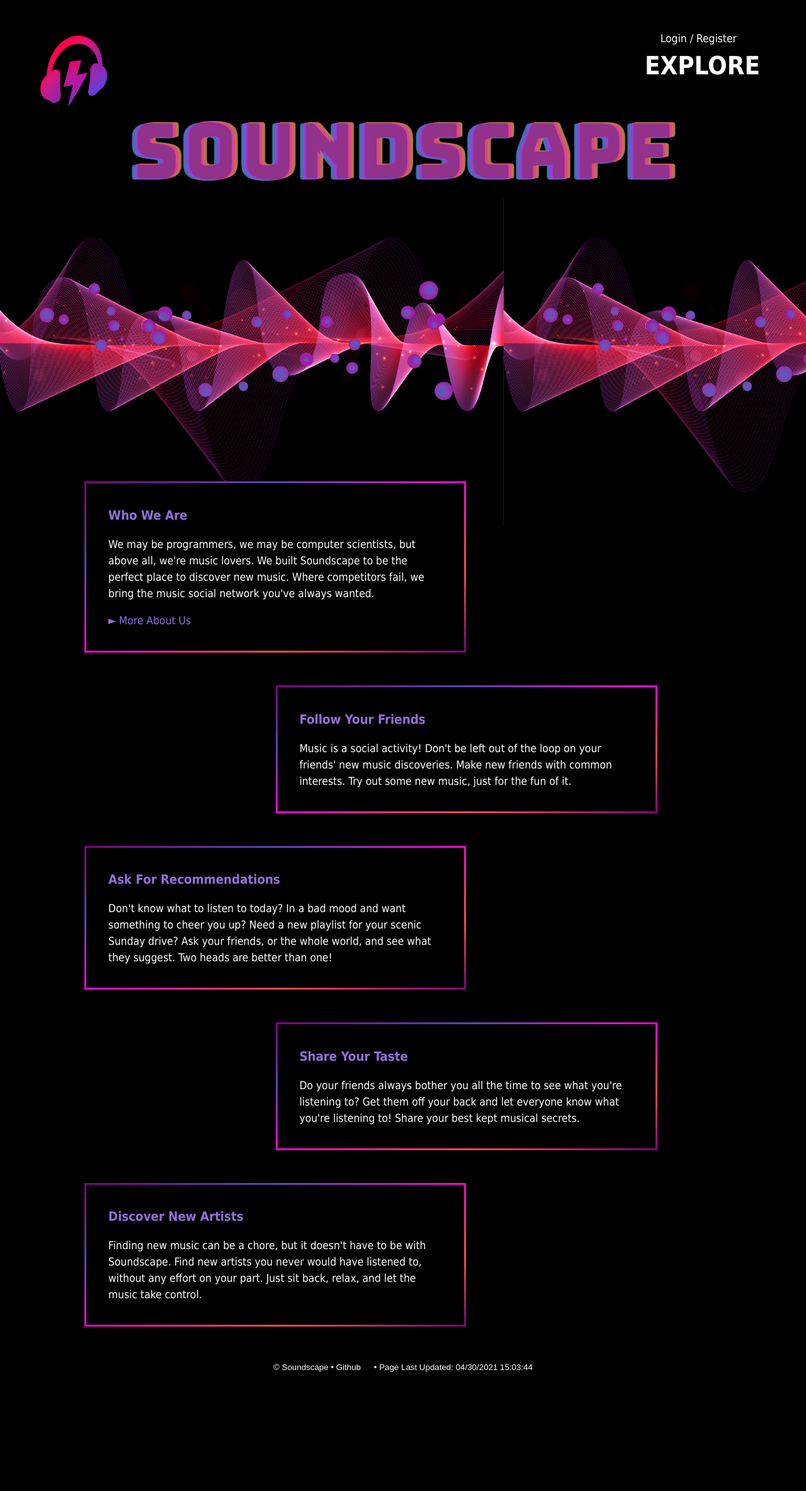
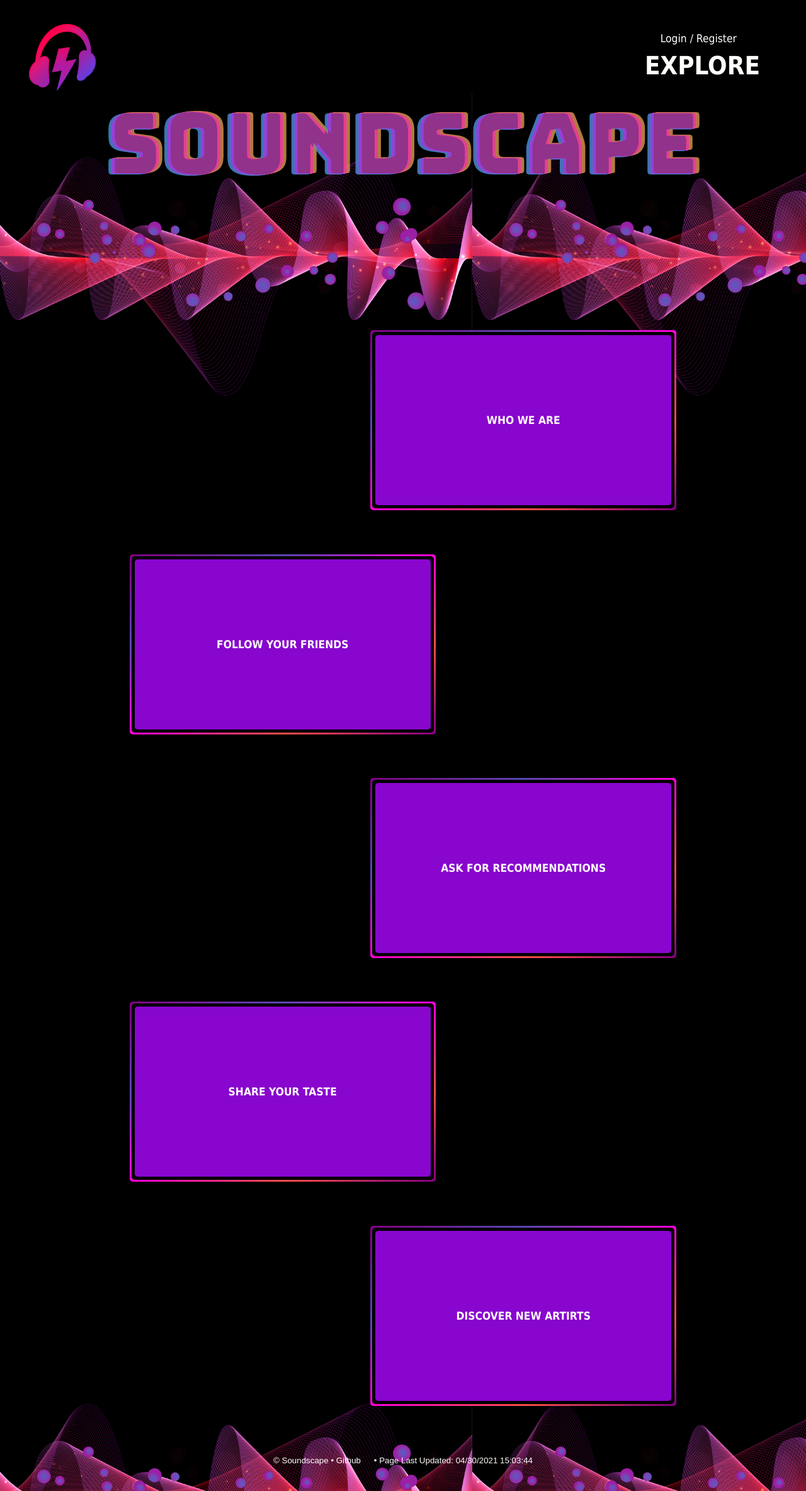
Before and after one commit to larenspear/Soundscape, a PHP site: page /home.php in a window 1280 px wide. Shown: the whole page at 63% size. Before the commit the page ends 2178 px from the top, so only its background shows below. Run offline with PHP 8.4, Linux system fonts and the light colour scheme.

Commit message:
overhaul to home.php

```diff
--- a/css/home.css
+++ b/css/home.css
@@ -1,86 +1,222 @@
+/* General settings - Config - Home.php
+------------------------------------------------------------------------------- */
+
+/* global variables */
+:root {
+  --background-black: #000000;
+  --content-title: #9370db;
+
+  --gradient-1: #800080;
+  --gradient-2: #5946b2;
+  --gradient-3: #FF00D9;
+  --gradient-4: #fb4d46;
+
+  --custom-purple: #8806ce;
+
+  --test1: #D04471;
+  --content-text: #fefefa;
+  --content-title: #9370db;
+
+  --light-grey: #eae7e6;
+  --dark-grey: #57605f;
+  --orange: #bf5700;
+  --light-orange: #ffa700;
+  --shadow-color: #000000aa;
+}
+
+/* presets */
+* {
+  box-sizing: border-box;
+}
+
 body{
-  background-image: url("../data/backgroundWave.png");
-  background-size:800px;
+  font-family: Tahoma, Verdana, Segoe, sans-serif;
   color:#fefefa;
-  font-family: Tahoma, Verdana, Segoe, sans-serif;
   line-height:150%;
   font-size:13pt;
+
+  background-image: url("../data/backgroundWave2.png");
+  background-color: var(--background-black);
+  background-size:750px;
+
   min-width:1000px;
-  background-color:black;
-}
-.center {
-  display: block;
-  margin-left: auto;
-  margin-right: auto;
-  width: 900px;
 }
 
-#mainContent{
-  margin-top:450px;
-  min-width:80%;
+a{
+  color:#fefefa;
+  text-decoration:none;
 }
-h3{
-  color:#9370db;
+
+a:hover{
+  opacity:.5;
 }
+
+a:visited{
+  color:#fefefa;
+}
+
+/* Header
+------------------------------------------------------------------------------- */
+header{
+  margin: .75em;
+  padding: 1em ;
+}
+
 .banner{
-  margin-bottom:6em;
+  margin-bottom: 6em;
 }
+
 #bannerLeft{
   float: left;
-  margin-left:1em;
-  margin-top:1em;
 }
+
+#logo {
+  width: 120px;
+  height: 120px;
+  margin: 0;
+  padding: 0;
+}
+
 #bannerRight{
   float: right;
   margin-right:2em;
 }
-#bannerRight p{
-  color:#D04471;
 
+#bannerRight a{
+  color: linear-gradient(var(--gradient-1), var(--gradient-2), var(--gradient-3));
 }
+
+#bannerRight a:hover{
+  color: var(--light-orange);
+  opacity:1;
+}
+
 #explore a{
   font-size:30pt;
-  color:linear-gradient(#fe4164,#8b008b, #8806ce);
   font-weight:bold;
 }
-#explore a:hover{
-  color: #ffa700;
-  opacity:1;
+
+
+
+/* Main Content
+------------------------------------------------------------------------------- */
+#mainContent{
+  margin-top:200px;
+
+  display: flex;
+  flex-direction: column;
+  align-items: center;
+  justify-content: center;
 }
-header{
-  margin:.75em;
-  border:3px #fefefa;
-  padding:1em;
+
+#biggerLogoWrapper, #biggerLogo {
+  background: transparent;
+  max-height: 150px;
+  padding: 0;
+
+  display: flex;
+  justify-content: center;
 }
+
 .contentContainerWrap{
+  /* min-height: 300px;
+  min-width: 300px; */
   max-width: 600px;
-  position: relative;
-  background: linear-gradient(to bottom right, purple, #5946b2, #FF00D9,#fb4d46, purple);
   padding: 3px;
   margin-top:2em;
+  border-radius: 5px;
+
+  position: relative;
+
+  background: linear-gradient(to bottom right,
+  var(--gradient-1), var(--gradient-2), var(--gradient-3),var(--gradient-4), var(--gradient-1));
 }
 .contentContainer{
+  /* min-height: 300px;
+  min-width: 300px; */
+  max-width: 600px;
+  border-radius: 5px;
+
+  position: relative;
+
+  display: flex;
+  flex-direction: column;
+  align-items: center;
+  justify-content: center;
+
   background: black;
-  color: white;
-  padding: 1em 2em 1em 2em
 }
 
-#feature0{
-  margin: 2em 30% 3em 0;
-}
-#feature1{
-  margin:3em auto 3em 30%;
-}
-#feature2{
-  margin: 3em 30% 3em 0;
-}
-#feature3{
-  margin: 3em auto 3em 30%;
-}
-#feature4{
-  margin: 3em 30% 3em 0;
+.contentContainerWrap:nth-child(odd) {
+  /* background: red; */
+  margin: 2em 2em 2em 33%;
 }
 
+.contentContainerWrap:nth-child(even) {
+  /* background: green; */
+  margin: 2em 33% 2em 2em;
+}
+
+
+/* Animations */
+.animation_box {
+  position: relative;
+  width: calc(500px - 30px);
+  height: calc(300px - 30px);
+
+  margin: 5px;
+  overflow: hidden;
+  border-radius: 5px;
+
+  background-color: var(--gradient-1);
+}
+
+.animation_box .box_title {
+  position: absolute;
+  top: 0;
+  left: 0;
+  width: 100%;
+  height: 100%;
+
+  background-color: var(--custom-purple);
+  font-weight: bold;
+  transition: 0.4s;
+
+  display: flex;
+  justify-content: center;
+  align-items: center;
+  z-index: 1;
+}
+
+.animation_box:hover .box_title{
+  top:10px;
+  left: calc(10%);
+  margin:auto;
+  width: 80%;
+  height: 60px;
+  border-radius: 5px;
+}
+
+.animation_box .animation_content {
+  position: absolute;
+  top: 50px;
+  height: calc(100% - 50px);
+  text-align: center;
+  padding: 1em;
+  box-sizing: border-box;
+  transition: 0.6s;
+  opacity: 0;
+}
+
+.animation_box:hover .animation_content {
+  top: 0px;
+  opacity: 1;
+}
+
+
+
+/* Footer
+------------------------------------------------------------------------------- */
 
 footer{
   margin-top:3em;
@@ -90,13 +226,3 @@ footer{
   padding-bottom:2em;
   border-top:#fefefa;
 }
-a{
-  color:#fefefa;
-  text-decoration:none;
-}
-a:hover{
-  opacity:.5;
-}
-a:visited{
-  color:#fefefa;
-}
--- a/home.php
+++ b/home.php
@@ -46,27 +46,40 @@
     </header>
 
     <section id="main">
-            <div class="contentContainer" id="biggerLogoWrapper">
-                <img id="biggerLogo" class="center" src="./data/soundscapeTextPurple.png" alt="SoundscapeBiggerLogo">
+      <div id="biggerLogoWrapper">
+        <img id="biggerLogo" src="./data/soundscapeTextPurple.png" alt="SoundscapeBiggerLogo">
       </div>
 
       <div id="mainContent" class="center">
 
         <div class="contentContainerWrap" id="feature0">
           <div class="contentContainer">
-                        <h3> Who We Are </h3>
-                        <p>We may be programmers, we may be computer scientists, but above all, we're music lovers. We
+            <div class="animation_box">
+              <div class="box_title">
+                WHO WE ARE
+              </div>
+              <div class="animation_content">
+                <h3>Who We Are</h3>
+                <p>
+                  We may be programmers, we may be computer scientists, but above all, we're music lovers. We
                   built Soundscape to be the perfect place to discover new music. Where competitors fail, we
                   bring the music social network you've always
-                            wanted.
+                  wanted.<br>
+                  <a href="./about.html" style="color:#ff6600"> &#9658; More About Us</a>
                 </p>
-                        <p><a href="./about.html" style="color:#9370db"> &#9658; More About Us</a></p>
+              </div>
+            </div>
           </div>
         </div>
 
-                <div class="contentContainerWrap" id="feature1">
+        <div class="contentContainerWrap" id="feature0">
           <div class="contentContainer">
-                        <h3> Follow Your Friends </h3>
+            <div class="animation_box">
+              <div class="box_title">
+                FOLLOW YOUR FRIENDS
+              </div>
+              <div class="animation_content">
+                <h3>Follow Your Friends</h3>
                 <p>
                   Music is a social activity! Don't be left out of the loop on your friends' new music
                   discoveries. Make new friends with common interests. Try out some new music, just for the
@@ -74,9 +87,16 @@
                 </p>
               </div>
             </div>
+          </div>
+        </div>
 
-                <div class="contentContainerWrap" id="feature2">
+        <div class="contentContainerWrap" id="feature1">
           <div class="contentContainer">
+            <div class="animation_box">
+              <div class="box_title">
+                ASK FOR RECOMMENDATIONS
+              </div>
+              <div class="animation_content">
                 <h3> Ask For Recommendations </h3>
                 <p>
                   Don't know what to listen to today? In a bad mood and want something to cheer you up? Need a
@@ -85,10 +105,17 @@
                 </p>
               </div>
             </div>
+          </div>
+        </div>
 
-                <div class="contentContainerWrap" id=feature3>
+        <div class="contentContainerWrap" id="feature2">
           <div class="contentContainer">
-                        <h3> Share Your Taste </h3>
+            <div class="animation_box">
+              <div class="box_title">
+                SHARE YOUR TASTE
+              </div>
+              <div class="animation_content">
+                <h3>Share Your Taste</h3>
                 <p>
                   Do your friends always bother you all the time to see what you're listening to? Get them off
                   your back and let everyone know what you're listening to! Share your best kept musical
@@ -96,15 +123,24 @@
                 </p>
               </div>
             </div>
+          </div>
+        </div>
 
-                <div class="contentContainerWrap" id=feature4>
+        <div class="contentContainerWrap" id="feature3">
           <div class="contentContainer">
+            <div class="animation_box">
+              <div class="box_title">
+                DISCOVER NEW ARTIRTS
+              </div>
+              <div class="animation_content">
                 <h3> Discover New Artists </h3>
                 <p>
                   Finding new music can be a chore, but it doesn't have to be with Soundscape. Find new
                   artists you never would have listened to, without any effort on your part. Just sit back,
                   relax, and let the music take control.
                 </p>
+              </div>
+            </div>
           </div>
         </div>
 
```
Also changed, not shown: home.html (deleted, +0 -120 lines), data/backgroundWave2.png (added). Lines whose indentation alone changed are shown as unchanged.
